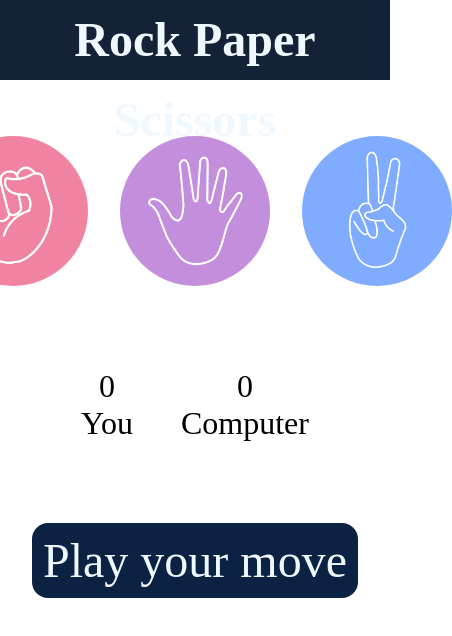
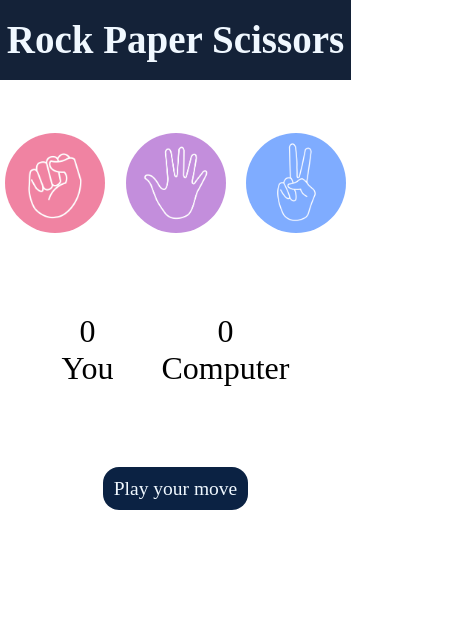
Before and after one commit to SanketSonone11/Stone-Paper-Scissors, a plain HTML site: page index.html in a window 390 px wide. Shown: the whole page, 452 px wide, since content can reach past the window. Drawn offline with Linux system fonts and the light colour scheme.

Commit message:
Adding Responsiveness in css file

```diff
--- a/style.css
+++ b/style.css
@@ -77,3 +77,34 @@ img{
     padding: 0.7rem;
     color: aliceblue;
 }
+
+
+@media (max-width: 600px) {
+body{
+    height: 90vmin;
+    width: 90vmin;
+    }
+h2{
+    font-size: 10vw;
+    }
+
+.choices{
+    gap:0.7rem;
+    }
+
+.choice{
+    height: 110px;
+    width: 110px;
+    border-radius: 50%;
+    }
+
+img{
+    height: 100px;
+    width: 100px;
+    object-fit: cover;
+    border-radius: 50%;
+}
+#msg{
+        font-size: 5vw;
+    }
+}
```
